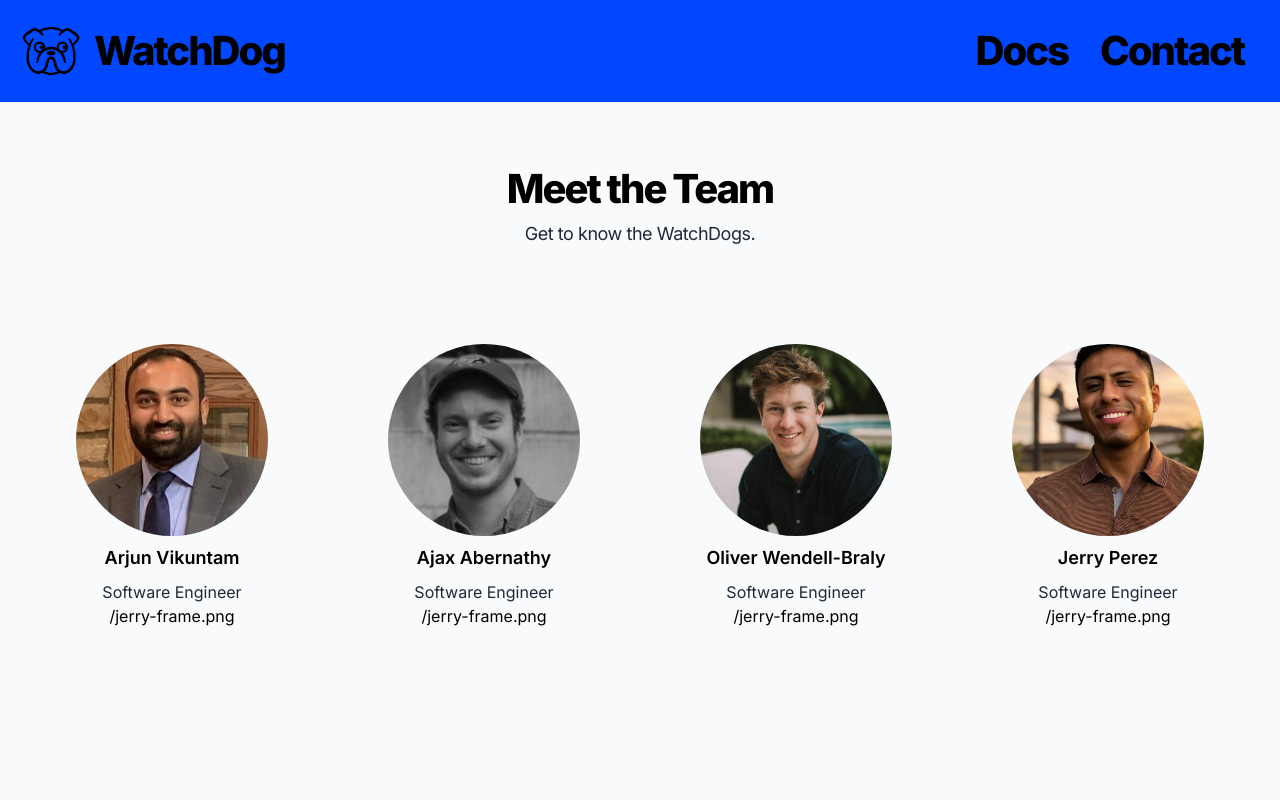
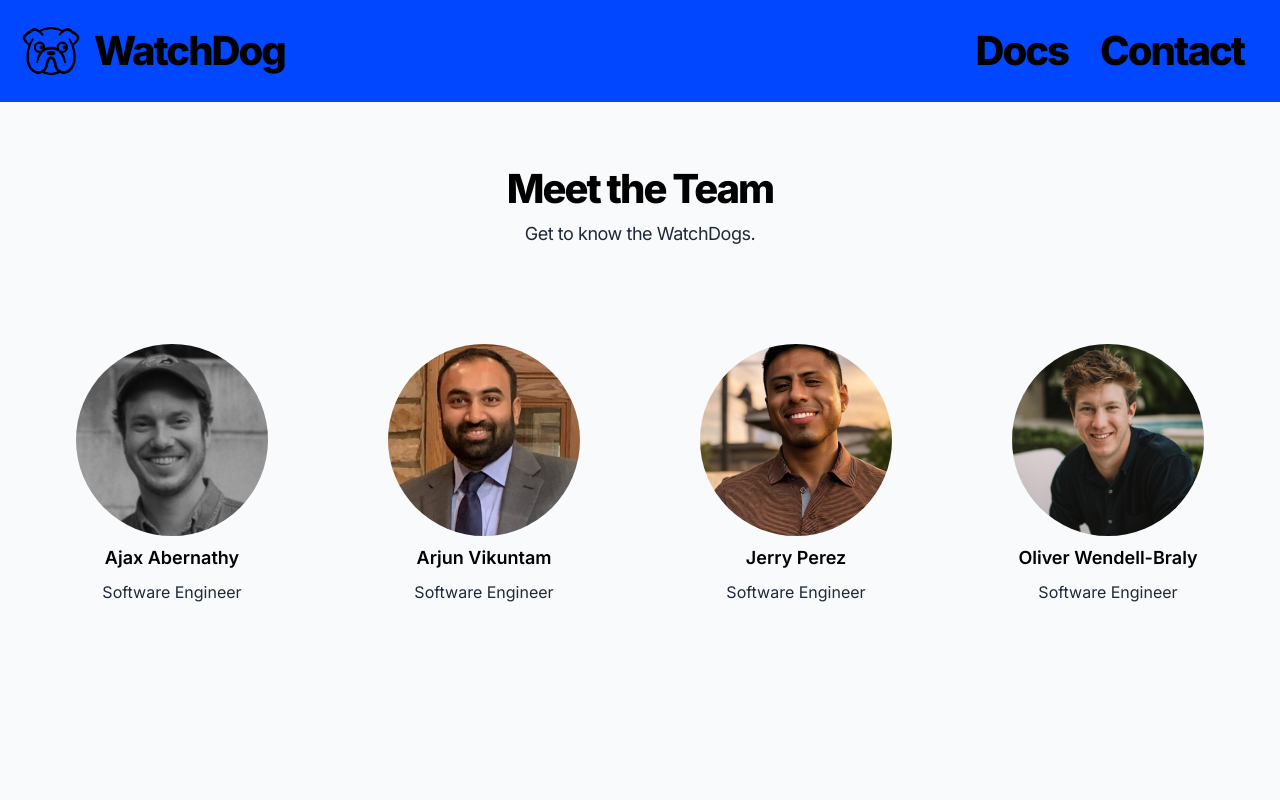
Before and after one commit to ajaxabernathy/ponyBot-splash, a Next.js app: page /contact in a window 1280 px wide. Shown: the top 800 px of the page. Built offline with nearby package versions, Linux system fonts and the light colour scheme.

Commit message:
splash page done for deployment

```diff
--- a/app/contact/page.tsx
+++ b/app/contact/page.tsx
@@ -1,43 +1,35 @@
 import React from 'react';
 import Image from 'next/image';
 
-//interface for each team member
 interface TeamMember {
   name: string;
   image: string;
   role: string;
-  qrcode: string;
 }
 
 const teamMembers: TeamMember[] = [
   {
+    name: 'Ajax Abernathy',
+    image: '/ajax.jpg',
+    role: 'Software Engineer',
+  },
+  {
     name: 'Arjun Vikuntam',
     image: '/arjun.jpg',
     role: 'Software Engineer',
-    qrcode: '/jerry-frame.png',
   },
   {
-    name: 'Ajax Abernathy',
-    image: '/ajax.jpg',
+    name: 'Jerry Perez',
+    image: '/jerry.jpg',
     role: 'Software Engineer',
-    qrcode: '/jerry-frame.png',
   },
   {
     name: 'Oliver Wendell-Braly',
     image: '/oliver.jpg',
     role: 'Software Engineer',
-    qrcode: '/jerry-frame.png',
-  },
-  {
-    name: 'Jerry Perez',
-    image: '/jerry.jpg',
-    role: 'Software Engineer',
-    qrcode: '/jerry-frame.png',
   },
 ];
-
-//team member card component
-function TeamMemberCard({ name, image, role, qrcode }: TeamMember) {
+function TeamMemberCard({ name, image, role }: TeamMember) {
   return (
     <div className='flex flex-col items-center space-y-2'>
       <div className='relative w-36 h-36 md:w-48 md:h-48'>
@@ -51,7 +43,6 @@ function TeamMemberCard({ name, image, role, qrcode }: TeamMember) {
       </div>
       <h3 className='text-lg font-semibold text-black'>{name}</h3>
       <p className='text-gray-800'>{role}</p>
-      {qrcode}
     </div>
   );
 }
```
